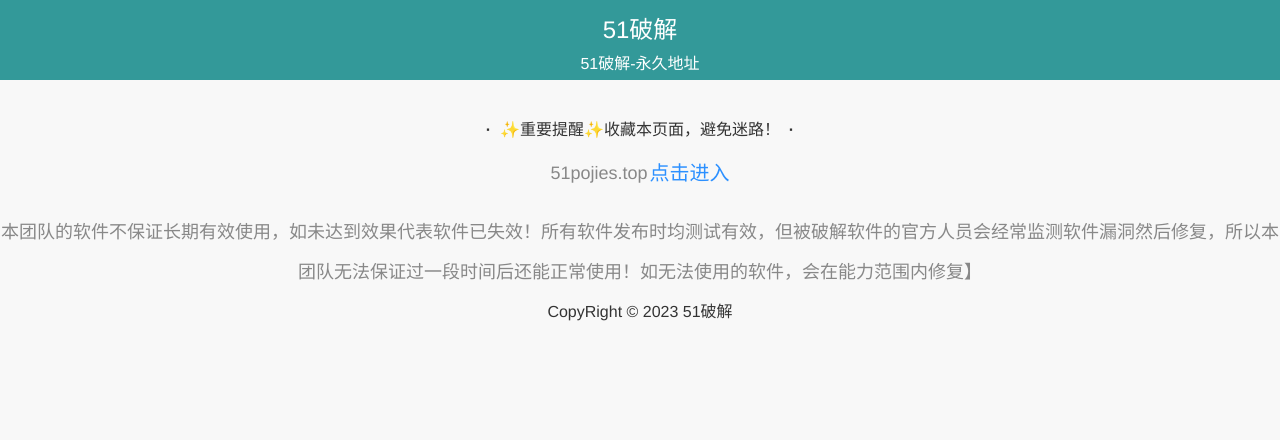
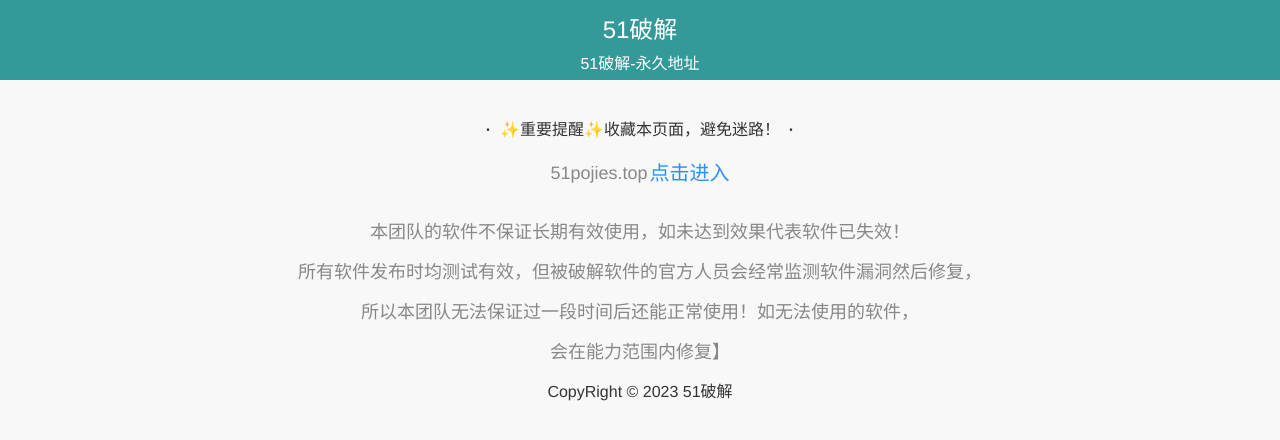
Before and after one commit to mfeiziyuan/51pojies, a plain HTML site: page index.html in a window 1280 px wide. Drawn offline with Linux system fonts and the light colour scheme.

Commit message:
Update index.html

```diff
--- a/index.html
+++ b/index.html
@@ -40,7 +40,9 @@
             <table class="xianlu">
                 <tr><th>51pojies.top</th><td><a href="https://51pojies.top">点击进入</a></td></tr>
             </table>
-            <div class="youlian">本团队的软件不保证长期有效使用，如未达到效果代表软件已失效！所有软件发布时均测试有效，但被破解软件的官方人员会经常监测软件漏洞然后修复，所以本团队无法保证过一段时间后还能正常使用！如无法使用的软件，会在能力范围内修复】</div>
+            <div class="youlian">本团队的软件不保证长期有效使用，如未达到效果代表软件已失效！<br/>所有软件发布时均测试有效，但被破解软件的官方人员会经常监测软件漏洞然后修复，
+		    <br/>所以本团队无法保证过一段时间后还能正常使用！如无法使用的软件，
+		    <br/>会在能力范围内修复】</div>
             <div class="des">CopyRight © 2023 51破解</div>
         </div>
 
```
